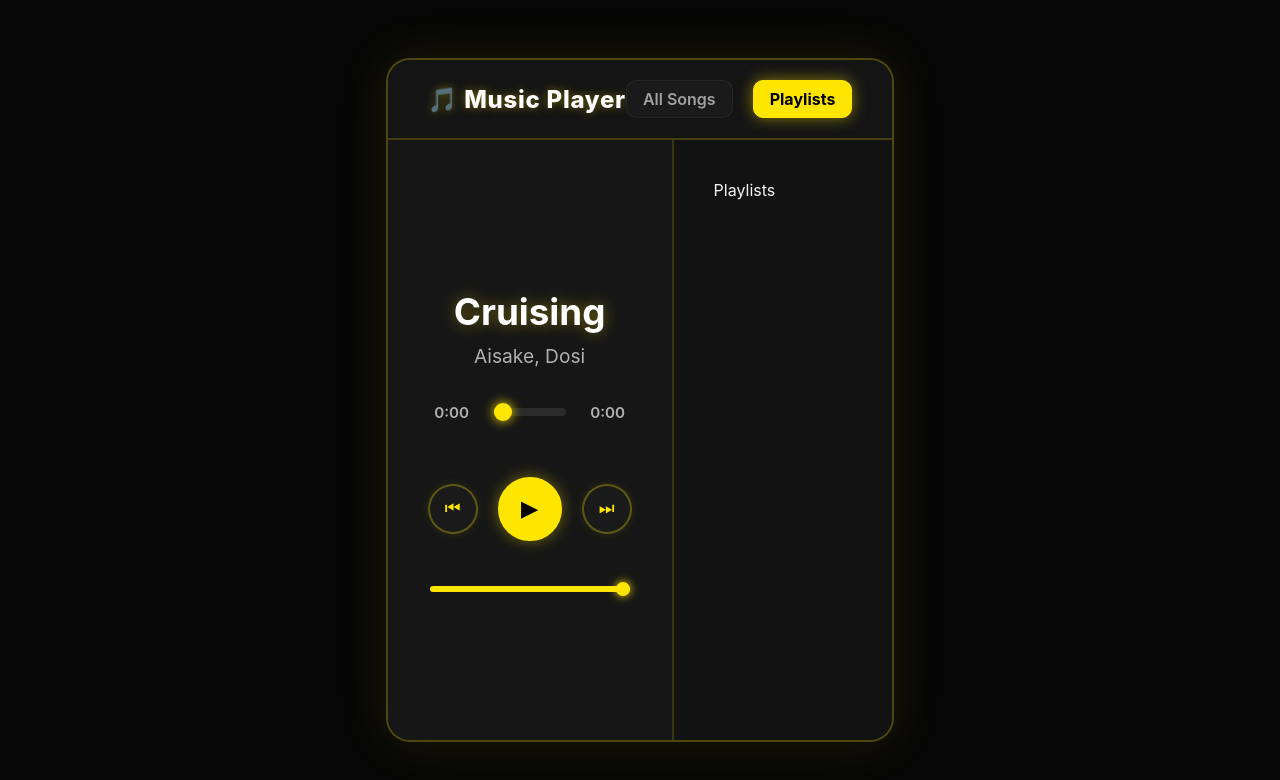
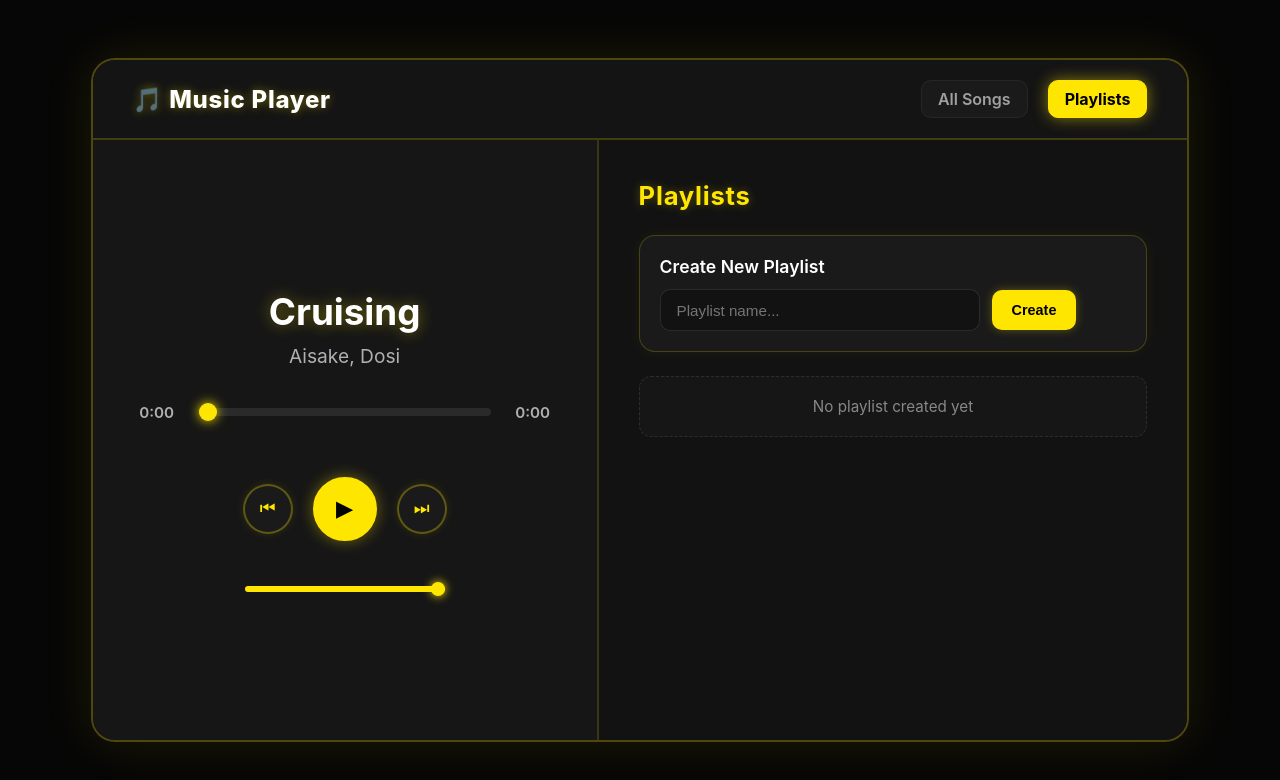
Before and after one commit to MuhammadAbrarulhaq986/React-Music-Player, a React (Vite) app: page /playlists in a window 1280 px wide. Shown: the top 780 px of the page. Built offline with nearby package versions, Linux system fonts and the light colour scheme.

Commit message:
Working on how to create multiple  Playlist

```diff
--- a/src/components/MusicPlayer.jsx
+++ b/src/components/MusicPlayer.jsx
@@ -144,6 +144,7 @@ export const MusicPlayer = () => {
               className="volumebar"
               onChange={handleVolumeChange}
               value={volume}
+              style={{ backgroundSize: `${volume * 100}% 100%` }}
             />
           </span>
         </div>
--- a/src/components/PlayLists.jsx
+++ b/src/components/PlayLists.jsx
@@ -1,7 +1,63 @@
+import { useState } from "react";
+import { useMusic } from "../contexts/MusicContext";
+
 export const PlayLists = () => {
+  const [newPlaylistName, setNewPlaylistName] = useState("");
+
+  const { playlists, createPlaylist } = useMusic();
+
+  const handleCreatePlaylist = () => {
+    if (newPlaylistName.trim()) {
+      createPlaylist(newPlaylistName.trim());
+      setNewPlaylistName("");
+    }
+  };
+
   return (
     <>
-      <div>Playlists</div>
+      <div className="playlists">
+        <h2>Playlists</h2>
+
+        {/* Create New Playlist */}
+        <div className="create-playlist">
+          <h3>Create New Playlist</h3>
+          <div className="playlist-form">
+            <input
+              type="text"
+              placeholder="Playlist name..."
+              className="playlist-input"
+              onChange={(e) => setNewPlaylistName(e.target.value)}
+              value={newPlaylistName}
+            />
+            <button className="create-btn" onClick={handleCreatePlaylist}>
+              Create
+            </button>
+          </div>
+        </div>
+        {/* Playlist list */}
+        <div className="playlist-list">
+          {playlists.length === 0 ? (
+            <p className="empty-message">No playlist created yet</p>
+          ) : (
+            playlists.map((playlist, key) => (
+              <div className="playlist-items" key={key}>
+                <div className="playlist-header">
+                  <h3>{playlist.name}</h3>
+                  <div className="playlist-actions">
+                    <button className="delete-playlist-btn">Delete</button>
+                  </div>
+                </div>
+                {/* Add song search */}
+                <div className="add-song-section">
+                  <div className="search-containder">
+                    <input type="text" placeholder="search songs to add..." />
+                  </div>
+                </div>
+              </div>
+            ))
+          )}
+        </div>
+      </div>
     </>
   );
 };
--- a/src/contexts/MusicContext.jsx
+++ b/src/contexts/MusicContext.jsx
@@ -63,6 +63,7 @@ export const MusicProvider = ({ children }) => {
   const [duration, setDuration] = useState(0);
   const [isPlaying, setIsPlaying] = useState(false);
   const [volume, setVolume] = useState(1);
+  const [playlists, setPlaylists] = useState([]);
 
   const handlePlaySong = (song, index) => {
     setCurrentSong(song);
@@ -97,6 +98,15 @@ export const MusicProvider = ({ children }) => {
     return `${minutes}:${seconds.toString().padStart(2, "0")}`;
   };
 
+  const createPlaylist = (name) => {
+    const newPlaylist = {
+      id: Date.now(),
+      name,
+      songs: [],
+    };
+    setPlaylists((prev) => [...prev, newPlaylist]);
+  };
+
   const play = () => setIsPlaying(true);
   const pause = () => setIsPlaying(false);
 
@@ -119,6 +129,8 @@ export const MusicProvider = ({ children }) => {
         pause,
         volume,
         setVolume,
+        createPlaylist,
+        playlists,
       }}
     >
       {children}
--- a/src/index.css
+++ b/src/index.css
@@ -21,6 +21,7 @@ body {
 /* --- App Layout (Side-by-Side Large Laptop View) --- */
 .app {
   width: 100%;
+  margin-right: 250px;
   max-width: 1250px; /* Much wider container for laptop screens */
   background-color: #121212;
   border: 2px solid rgba(255, 230, 0, 0.25);
@@ -350,6 +351,7 @@ body {
   box-shadow: 0 0 15px rgba(255, 230, 0, 0.5);
   font-weight: 700;
 }
+
 .volume-container {
   display: flex;
   align-items: center;
@@ -393,3 +395,170 @@ body {
 .volumebar::-webkit-slider-thumb:hover {
   transform: scale(1.2);
 }
+
+.playlists {
+  display: flex;
+  flex-direction: column;
+  gap: 24px;
+  width: 100%;
+}
+
+.playlists > h2 {
+  font-size: 1.6rem;
+  font-weight: 700;
+  color: #ffe600;
+  text-shadow: 0 0 10px rgba(255, 230, 0, 0.3);
+  letter-spacing: 0.03em;
+}
+
+/* --- Create Playlist Box --- */
+.create-playlist {
+  background-color: #1a1a1a;
+  border: 1px solid rgba(255, 230, 0, 0.2);
+  border-radius: 16px;
+  padding: 20px;
+  box-shadow: 0 0 15px rgba(255, 230, 0, 0.05);
+}
+
+.create-playlist h3 {
+  font-size: 1.1rem;
+  font-weight: 600;
+  color: #ffffff;
+  margin-bottom: 12px;
+}
+
+.playlist-form {
+  display: flex;
+  align-items: center;
+  gap: 12px;
+  width: 100%;
+}
+
+.playlist-input {
+  flex: 1;
+  background-color: #121212;
+  border: 1px solid rgba(255, 255, 255, 0.1);
+  border-radius: 10px;
+  padding: 10px 16px;
+  color: #ffffff;
+  font-size: 0.95rem;
+  outline: none;
+  height: 42px;
+  transition: all 0.2s ease;
+}
+
+.playlist-input:focus {
+  border-color: #ffe600;
+  box-shadow: 0 0 10px rgba(255, 230, 0, 0.2);
+}
+
+.create-btn {
+  background-color: #ffe600;
+  color: #000000;
+  border: none;
+  border-radius: 10px;
+  padding: 0 20px;
+  margin-right: 50px;
+  font-weight: 700;
+  font-size: 0.9rem;
+  height: 40px;
+  cursor: pointer;
+  white-space: nowrap;
+  box-shadow: 0 0 10px rgba(255, 230, 0, 0.3);
+  transition: all 0.2s ease;
+}
+
+.create-btn:hover {
+  background-color: #fff033;
+  box-shadow: 0 0 18px rgba(255, 230, 0, 0.6);
+  transform: translateY(-1px);
+}
+
+/* --- Playlist List Section --- */
+.playlist-list {
+  display: flex;
+  flex-direction: column;
+  gap: 16px;
+}
+
+.empty-message {
+  color: #888888;
+  font-size: 0.95rem;
+  text-align: center;
+  padding: 20px;
+  background-color: #161616;
+  border-radius: 12px;
+  border: 1px dashed rgba(255, 255, 255, 0.1);
+}
+
+.playlist-items {
+  background-color: #1a1a1a;
+  border: 1px solid rgba(255, 255, 255, 0.06);
+  border-radius: 16px;
+  padding: 20px;
+  display: flex;
+  flex-direction: column;
+  gap: 16px;
+  transition: all 0.2s ease;
+}
+
+.playlist-items:hover {
+  border-color: rgba(255, 230, 0, 0.4);
+  box-shadow: 0 0 12px rgba(255, 230, 0, 0.08);
+}
+
+.playlist-header {
+  display: flex;
+  justify-content: space-between;
+  align-items: center;
+}
+
+.playlist-header h3 {
+  font-size: 1.2rem;
+  font-weight: 600;
+  color: #ffffff;
+}
+
+.delete-playlist-btn {
+  background-color: rgba(255, 50, 50, 0.1);
+  color: #ff4d4d;
+  border: 1px solid rgba(255, 77, 77, 0.3);
+  border-radius: 8px;
+  padding: 6px 14px;
+  font-size: 0.85rem;
+  font-weight: 600;
+  cursor: pointer;
+  transition: all 0.2s ease;
+}
+
+.delete-playlist-btn:hover {
+  background-color: #ff4d4d;
+  color: #000000;
+  box-shadow: 0 0 10px rgba(255, 77, 77, 0.5);
+}
+
+/* --- Add Song Search Inside Playlist --- */
+.add-song-section {
+  width: 100%;
+}
+
+.search-containder {
+  width: 100%;
+}
+
+.search-containder input {
+  width: 100%;
+  background-color: #121212;
+  border: 1px solid rgba(255, 255, 255, 0.08);
+  border-radius: 10px;
+  padding: 10px 14px;
+  color: #ffffff;
+  font-size: 0.9rem;
+  outline: none;
+  transition: all 0.2s ease;
+}
+
+.search-containder input:focus {
+  border-color: rgba(255, 230, 0, 0.6);
+  box-shadow: 0 0 8px rgba(255, 230, 0, 0.15);
+}
```
